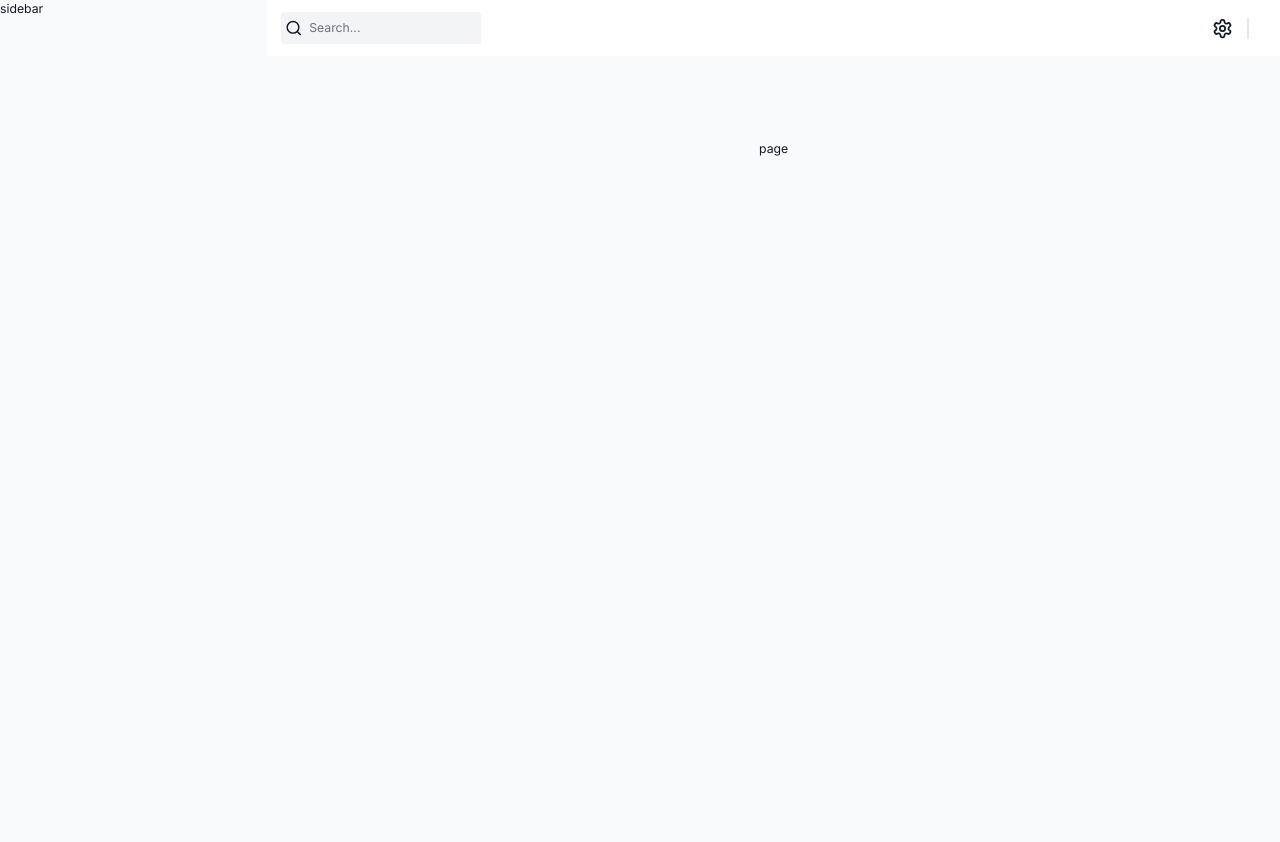
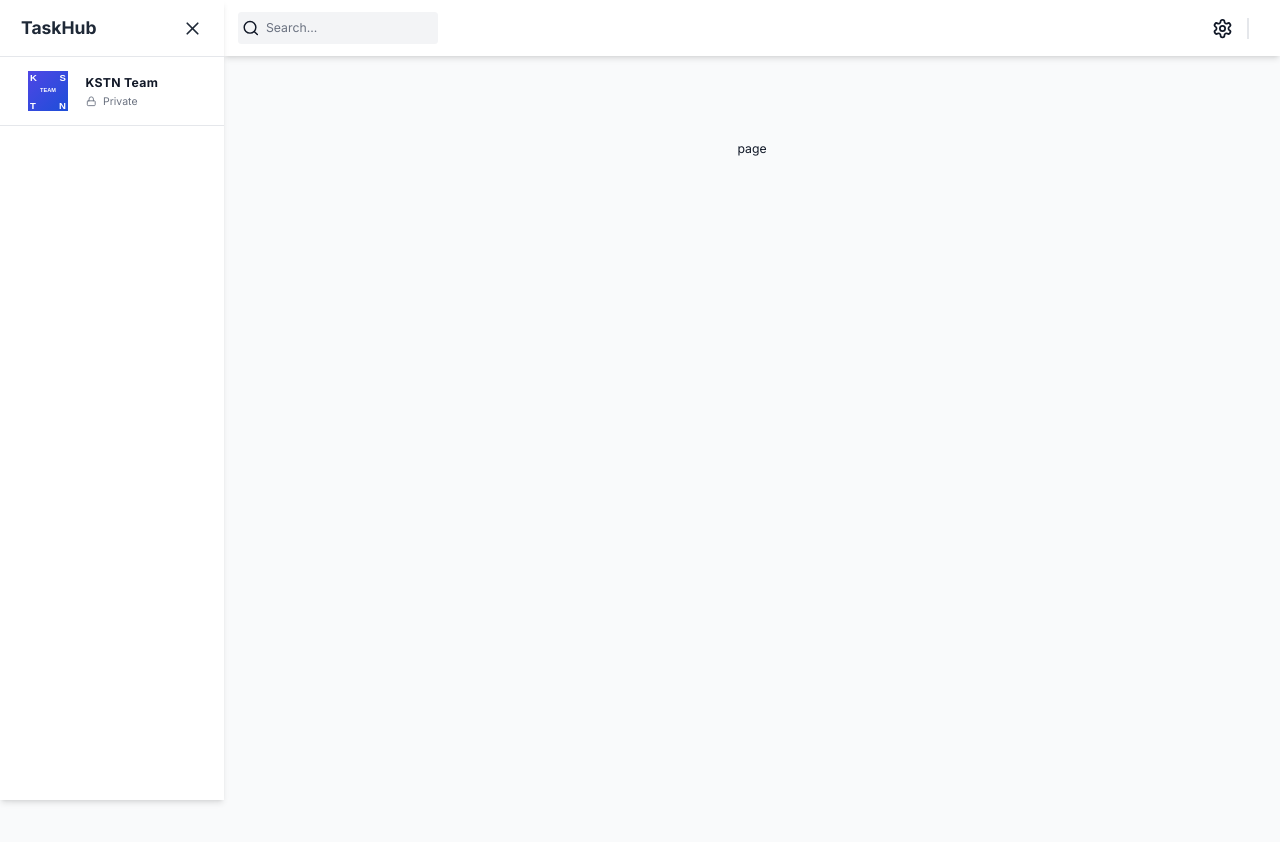
Before and after one commit to kastastin/taskhub, a Next.js app in the folder client/: page / in a window 1280 px wide. Shown: the top 842 px of the page. Built offline with nearby package versions, Linux system fonts and the light colour scheme.

Commit message:
add Logo, Team into Sidebar

```diff
--- a/client/src/app/dashboardWrapper.tsx
+++ b/client/src/app/dashboardWrapper.tsx
@@ -1,12 +1,11 @@
 import Navbar from "@/components/Navbar";
+import Sidebar from "@/components/Sidebar";
 
 const DashboardWrapper = ({ children }: { children: React.ReactNode }) => {
   return (
     <div className="flex min-h-screen w-full">
-      {/* sidebar */}
-      sidebar
+      <Sidebar />
       <main className="flex w-full flex-col md:pl-64">
-        {/* navbar */}
         <Navbar />
         {children}
       </main>
--- a/client/src/components/Navbar/index.tsx
+++ b/client/src/components/Navbar/index.tsx
@@ -3,7 +3,7 @@ import { Search, Settings } from "lucide-react";
 
 const Navbar = () => {
   return (
-    <nav className="flex items-center justify-between bg-white px-4 py-3 dark:bg-black">
+    <header className="flex items-center justify-between bg-white px-4 py-3 shadow-md dark:bg-black">
       {/* Searchbar */}
       <div className="flex items-center gap-8">
         <div className="relative flex h-min w-[200px]">
@@ -18,17 +18,14 @@ const Navbar = () => {
 
       {/* Icons */}
       <div className="flex items-center">
-        <Link
-          href="/settings"
-          className="size-min rounded p-2 hover:bg-gray-100 dark:hover:bg-gray-700"
-        >
+        <Link href="/settings" className="size-min rounded p-2 hover:bg-gray-100 dark:hover:bg-gray-700">
           <Settings className="size-6 cursor-pointer dark:text-white" />
         </Link>
 
         {/* Vertical devider line */}
         <div className="ml-2 mr-5 hidden min-h-6 w-0.5 bg-gray-200 md:inline-block" />
       </div>
-    </nav>
+    </header>
   );
 };
 
--- /dev/null
+++ b/client/src/components/Sidebar/index.tsx
@@ -0,0 +1,49 @@
+"use client";
+
+import Image from "next/image";
+import { useState } from "react";
+import { X, LockIcon } from "lucide-react";
+
+const Sidebar = () => {
+  const [isSidebarOpen, setIsSidebarOpen] = useState(true);
+  const [isProjectDropdownVisible, setIsProjectDropdownVisible] = useState(true);
+  const [isPriorityDropdownVisible, setIsPriorityDropdownVisible] = useState(true);
+
+  const sidebarClassNames = `
+    fixed z-50 flex h-full flex-col justify-between
+    overflow-y-auto bg-white shadow-md transition-all duration-300 dark:bg-black
+    ${isSidebarOpen ? "w-64" : "hidden w-0"}
+  `;
+
+  return (
+    <aside className={sidebarClassNames}>
+      <div className="flex size-full flex-col justify-start">
+        {/* Logo */}
+        <div className="z-55 flex min-h-[56px] w-64 items-center justify-between px-6 dark:bg-black">
+          <h1 className="text-xl font-bold text-gray-800 dark:text-white">TaskHub</h1>
+
+          {isSidebarOpen && (
+            <button>
+              <X className="size-6 text-gray-800 hover:text-gray-500 dark:text-white" />
+            </button>
+          )}
+        </div>
+
+        {/* Team */}
+        <div className="flex items-center gap-5 border-y-[1.5px] border-gray-200 px-8 py-4 dark:border-gray-700">
+          <Image src="/kstn_team_logo.svg" alt="Team logo" width={40} height={40} />
+
+          <div>
+            <h3 className="text-md font-bold tracking-wide dark:text-gray-200">KSTN Team</h3>
+            <div className="mt-1 flex items-start gap-2">
+              <LockIcon className="mt-0.5 size-3 text-gray-500 dark:text-gray-400" />
+              <p className="text-xs text-gray-500">Private</p>
+            </div>
+          </div>
+        </div>
+      </div>
+    </aside>
+  );
+};
+
+export default Sidebar;
```
Also changed, not shown: client/public/kstn_team_logo.svg (added), 1 other file (tests, documents, lock files or other folders).
